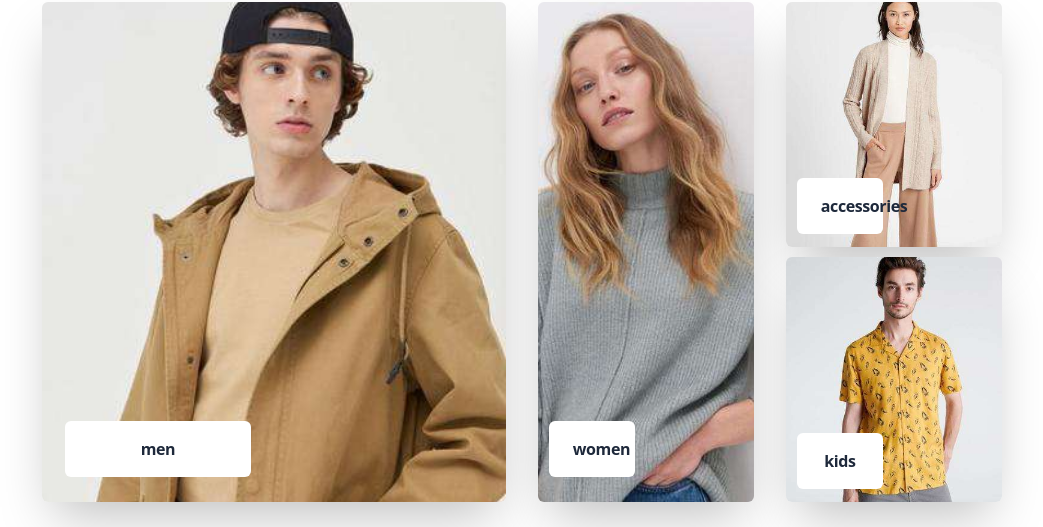
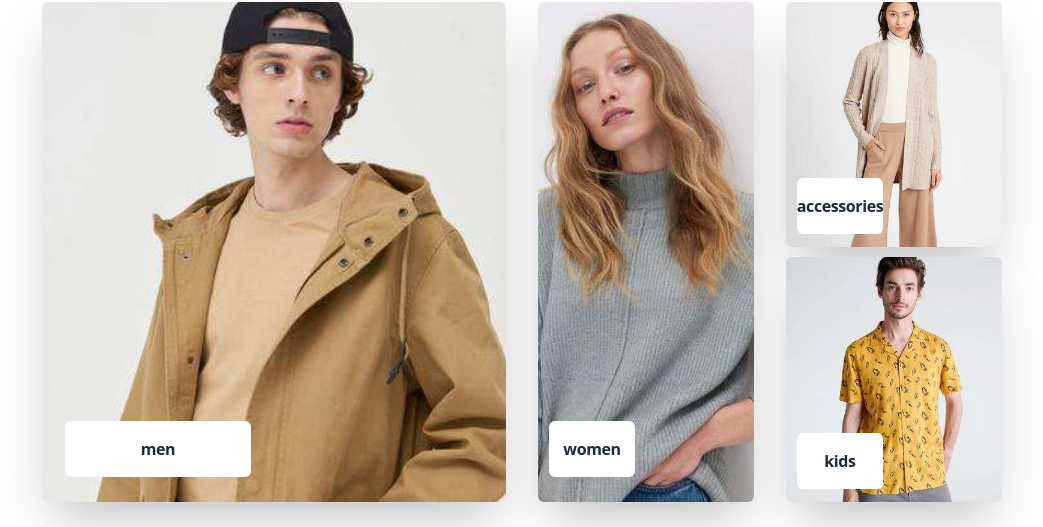
Before and after one commit to malidegirmenci/ReaCommerce-Frontend, a React (Vite) app: page / in a window 1280 px wide. Shown: the part 1064-1591 px from the top of the page, without its empty margins (118-1161 px from the left). Built offline with nearby package versions, Linux system fonts and the light colour scheme.

Commit message:
removed px

```diff
--- a/src/components/home/CategoryCard.jsx
+++ b/src/components/home/CategoryCard.jsx
@@ -3,7 +3,7 @@ export default function CategoryCard(props) {
     return (
         <>
             <img src={img} className='w-full h-full object-cover rounded-md shadow-2xl' />
-            <button className='rounded absolute bottom-[5%] left-[5%] px-4 w-[40%] max-sm:px-8 max-sm:uppercase text-slate-800 text-base font-bold leading-normal tracking-tight py-3 bg-white'>{name}</button>
+            <button className='rounded absolute bottom-[5%] left-[5%] w-[40%] max-sm:uppercase text-slate-800 text-base font-bold leading-normal tracking-tight py-3 bg-white'>{name}</button>
         </>
     )
 }
```
